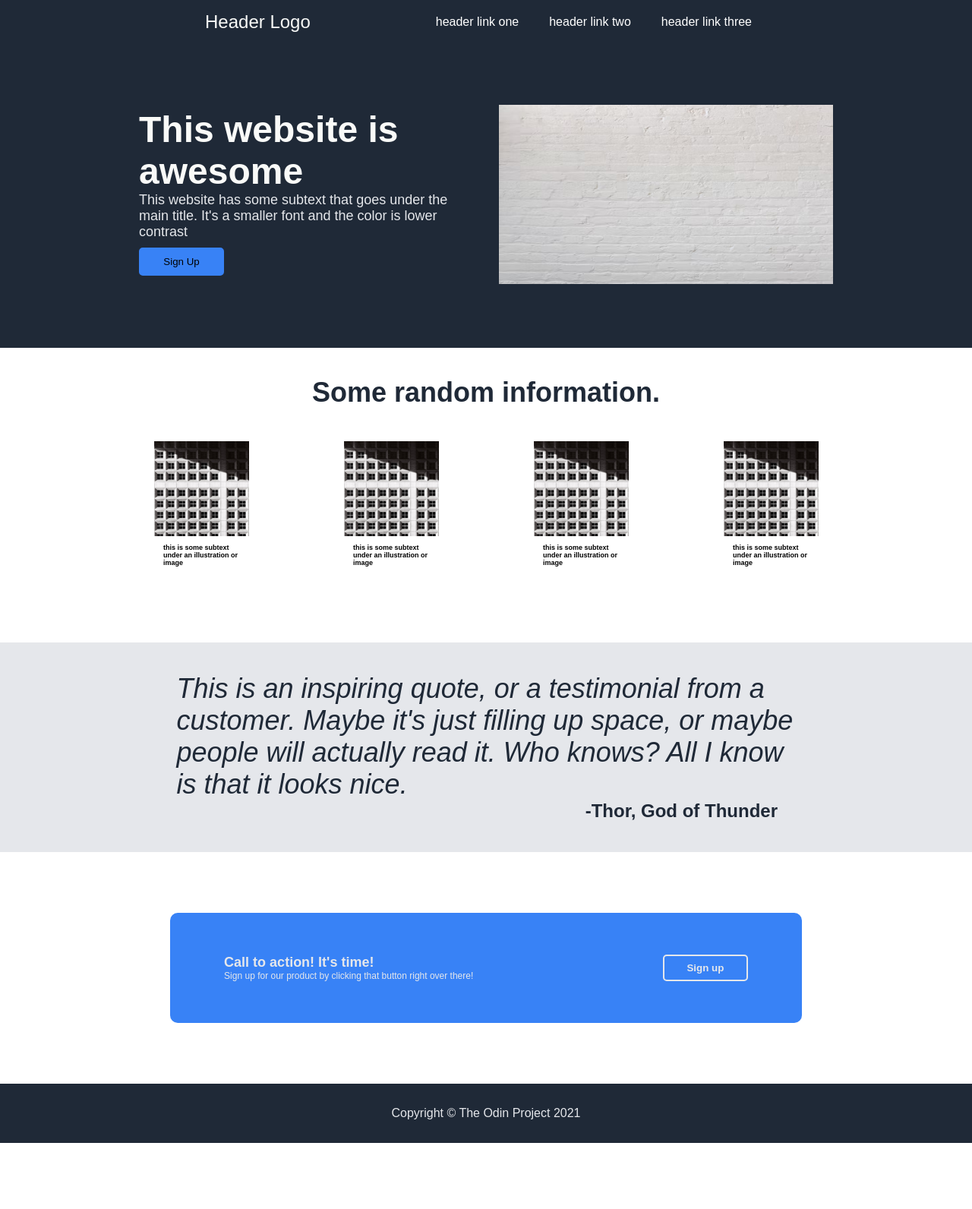
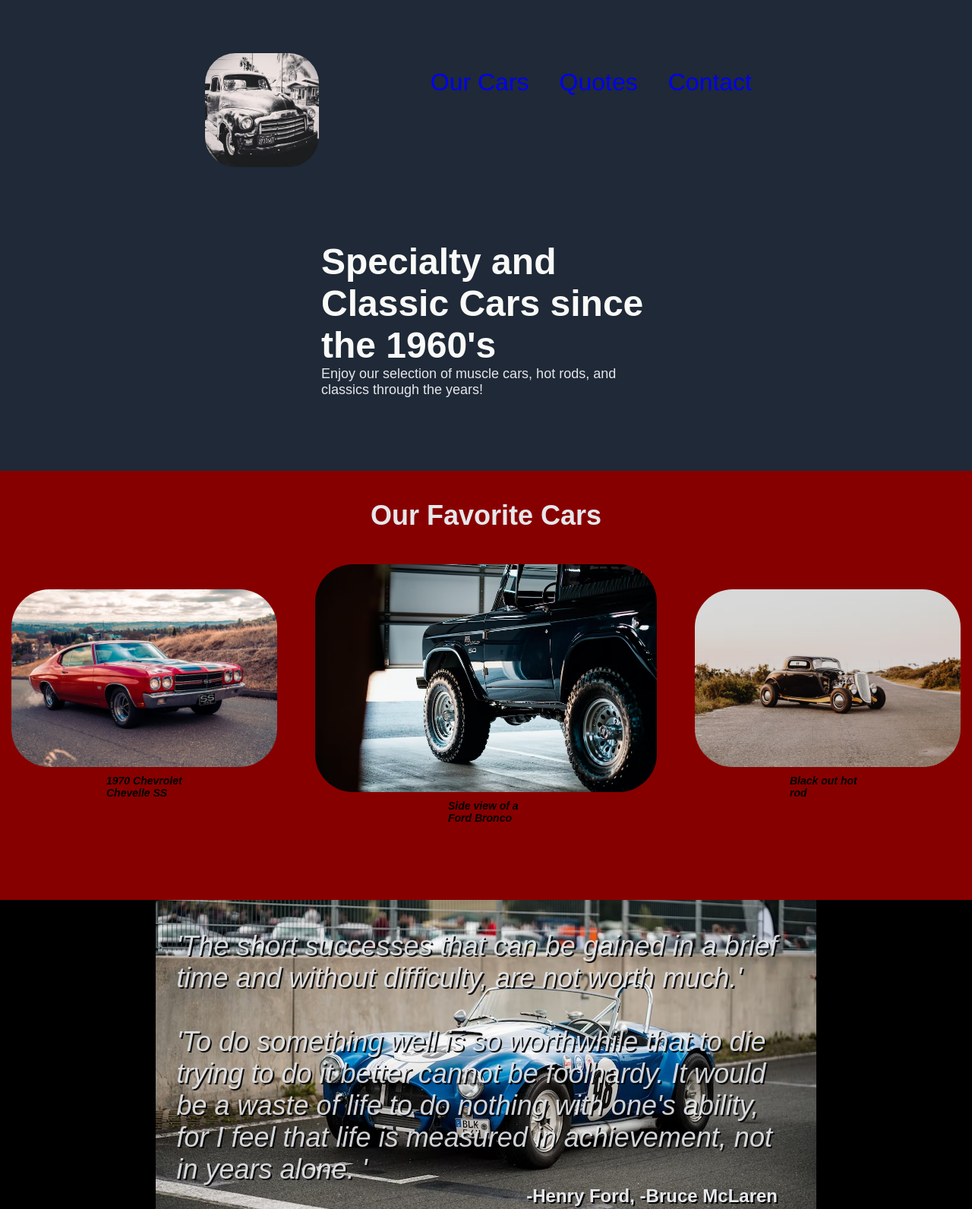
Before and after one commit to Brandon-Lyons98/Website-Landing-Page, a plain HTML site: page index.html in a window 1280 px wide. Shown: the top 1592 px of the page at 76% size. Before the commit the page ends 1505 px from the top, so only its background shows below. Drawn offline with Linux system fonts and the light colour scheme.

Commit message:
Update content in index.html style.css and images

```diff
--- a/index.html
+++ b/index.html
@@ -9,69 +9,71 @@
     <div class="header">
         <div class="navbar">
             <div class="logo">
-                <div>Header Logo</div>
+                <img src="./images/logo-img.avif">
             </div>
             <div class="header-links">
-                <a>header link one</a>
-                <a>header link two</a>
-                <a>header link three</a>
+                <a href="#info">Our Cars</a>
+                <a href="#our-quotes">Quotes</a>
+                <a href="#contact">Contact</a>
             </div>
         </div>
 
         <div class="content">
             <div class="left-container">
                 <h1>
-                    This website is awesome
+                    Specialty and Classic Cars since the 1960's
                 </h1>
-                <p>This website has some subtext that goes under the main title. It's a smaller font and the color is lower contrast</p>
-                <button class="header-button">Sign Up</button>
+                <p>Enjoy our selection of muscle cars, hot rods, and classics through the years!</p>
+                <!--
+                <button class="header-button"></button>
+            -->
             </div>
+            <!--
             <div class="right-container">
                 <img class="header-img" src="./images/placeholder-img.avif">
+            </div>
+        -->
+        </div>
+    </div>
+    <div class="info" id="info">
+        <h2>
+            Our Favorite Cars
+        </h2>
+
+        <div class="images">
+            <div class="img-container">
+                <img class="img" src="./images/header-img.avif">
+                <h3 class="text">1970 Chevrolet Chevelle SS</h3>
+            </div>
+
+            <div class="img-container">
+                <img class="img bronco" src="./images/ford-bronco-img.avif">
+                <h3 class="text">Side view of a Ford Bronco</h3>
+            </div>
+
+            <div class="img-container">
+                <img class="img" src="./images/hot-rod-img.avif">
+                <h3 class="text">Black out hot rod</h3>
             </div>
         </div>
     </div>
 
-    <div class="info">
-        <h2>
-            Some random information.
-        </h2>
-
-        <div class="images">
-            <div class="img-container">
-                <img class="img" src="./images/square-image.jpg">
-                <h3 class="text">this is some subtext under an illustration or image</h3>
-            </div>
-
-            <div class="img-container">
-                <img class="img" src="./images/square-image.jpg">
-                <h3 class="text">this is some subtext under an illustration or image</h3>
-            </div>
-
-            <div class="img-container">
-                <img class="img" src="./images/square-image.jpg">
-                <h3 class="text">this is some subtext under an illustration or image</h3>
-            </div>
-
-            <div class="img-container">
-                <img class="img" src="./images/square-image.jpg">
-                <h3 class="text">this is some subtext under an illustration or image</h3>
-            </div>
-        </div>
+    <div class="quotes" id="our-quotes">
+        <p id="quote">'The short successes that can be gained in a brief time and without difficulty, are not worth much.'
+        <br>
+        <br>
+        'To do something well is so worthwhile that to die trying to do it better cannot be foolhardy. It would be a waste of life to do nothing with one's ability, for I feel that life is measured in achievement, not in years alone. '
+        </p>
+        <p class="author">-Henry Ford, -Bruce McLaren</p>
     </div>
 
-    <div class="testimonial">
-        <p class="quote">This is an inspiring quote, or a testimonial from a customer. Maybe it's just filling up space, or maybe people will actually read it. Who knows? All I know is that it looks nice.</p>
-        <p class="author">-Thor, God of Thunder</p>
-    </div>
-
-    <div class="cta">
-        <div class="cta-left">
-            <h2>Call to action! It's time!</h2>
-            <h3>Sign up for our product by clicking that button right over there!</h3>
+    <div class="contact" id="contact">
+        <div class="contact-left">
+            <h2>Want to see more? Now's the time!</h2>
+            <h3>Request a time to see the rest of our vehicles by clicking that button right over there!</h3>
         </div>
-        <div class="cta-right">
-            <button>Sign up</button>
+        <div class="contact-right">
+            <button>Contact us!</button>
         </div>
     </div>
 
--- a/style.css
+++ b/style.css
@@ -3,26 +3,47 @@
     font-family: sans-serif;
 }
 
+html {
+    scroll-behavior: smooth;
+}
+
+a {
+    text-decoration: none;
+}
+
+a:visited {
+    color: rgb(158, 0, 158);
+}
+
+a:hover {
+    color: #e5e7eb;
+    transition: all .3s;
+}
+
 body {
     display: flex;
     flex-direction: column;
+    background-color: #123456;
 }
 
 .header {
     justify-content: center;
     align-items: center;
     background-color: #1F2937;
+    padding-top: 70px;
 }
 
-.logo {
-    font-size: 24px;
-    color: #F9FAF8;
+.logo img {
     display: flex;
     align-items: center;
+    width: 150px;
+    height: auto;
+    border-radius: 40px;
 }
 
 .header-links {
-    color: white;
+    color: #e5e7eb;
+    font-size: 2rem;
     display: flex;
     justify-content: space-between;
 }
@@ -31,6 +52,7 @@ body {
     padding: 0 270px;
     display: flex;
     justify-content: space-between;
+    gap: 50px;
 }
 
 .left-container {
@@ -85,10 +107,11 @@ button {
 }
 
 .info {
+    background-color: rgb(135, 0, 0);
     display: flex;
     flex-direction: column;
-    margin-top: 15px;
-    margin-bottom: 65px;
+    padding-top: 15px;
+    padding-bottom: 65px;
 }
 
 .info h2 {
@@ -97,7 +120,7 @@ button {
     margin: 23px 0;
     font-size: 36px;
     font-weight: bolder;
-    color: #1F2937;
+    color: #e5e7eb;
 }
 
 .images {
@@ -108,8 +131,13 @@ button {
 }
 
 .img {
-    width: 125px;
+    width: 350px;
     height: auto;
+    border-radius: 50px;
+}
+
+.bronco {
+    width: 450px;
 }
 
 .img-container {
@@ -118,34 +146,43 @@ button {
     justify-content: center;
     align-items: center;
     flex-direction: column;
-    width: 200px;
+
     flex-shrink: 1;
 }
 
 .text {
     margin-top: 10px;
-    font-size: 9px;
+    font-size: 14px;
     width: 100px;
+    font-style: italic;
 }
 
-.testimonial {
+.quotes {
     display: flex;
     justify-content: center;
     align-self: center;
     flex-direction: column;
     width: 100%;
-    background-color: #e5e7eb;
-    color: #1F2937;
+    background-image: url("./images/shelby-cobra.avif");
+    background-repeat: no-repeat;
+    background-size: auto;
+    background-position: center;
+    background-color: black;
+    color: #e5e7eb;
+    text-shadow: black 2px 2px;
+    font-weight: 600;
     font-size: 36px;
     padding: 40px 0;
+
 }
 
-.quote {
+#quote {
     display: flex;
     align-self: center;
     width: 815px;
     font-weight: lighter;
     font-style: italic;
+    opacity: .9;
 }
 
 .author {
@@ -155,7 +192,7 @@ button {
     font-weight: bold;
 }
 
-.cta {
+.contact {
     display: flex;
     justify-content: center;
     align-items: center;
@@ -170,13 +207,13 @@ button {
     font-size: 12px;
 }
 
-.cta-left h3 {
+.contact-left h3 {
     font-size: 12px;
     font-weight: lighter;
     flex-shrink: 1;
 }
 
-.cta-right button {
+.contact-right button {
     flex-shrink: 0;
     color: #e5e7eb;
     border: 2px solid #e5e7eb;
```
Also changed, not shown: images/ford-bronco-img.avif (added), images/header-img.avif (added), images/hot-rod-img.avif (added), images/logo-img.avif (added), images/placeholder-img.avif (deleted), images/shelby-cobra.avif (added), images/shifter-img.avif (added), images/square-image.jpg (deleted), 1 other file.
